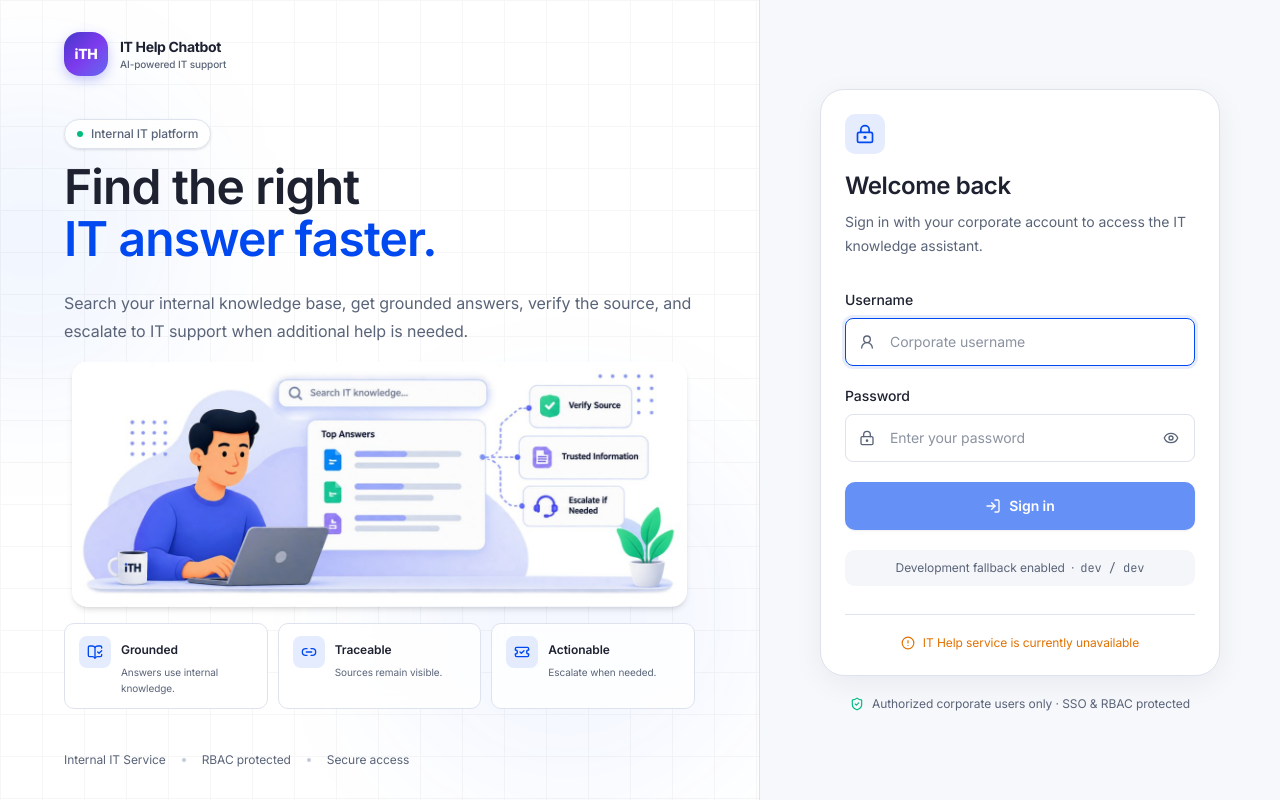
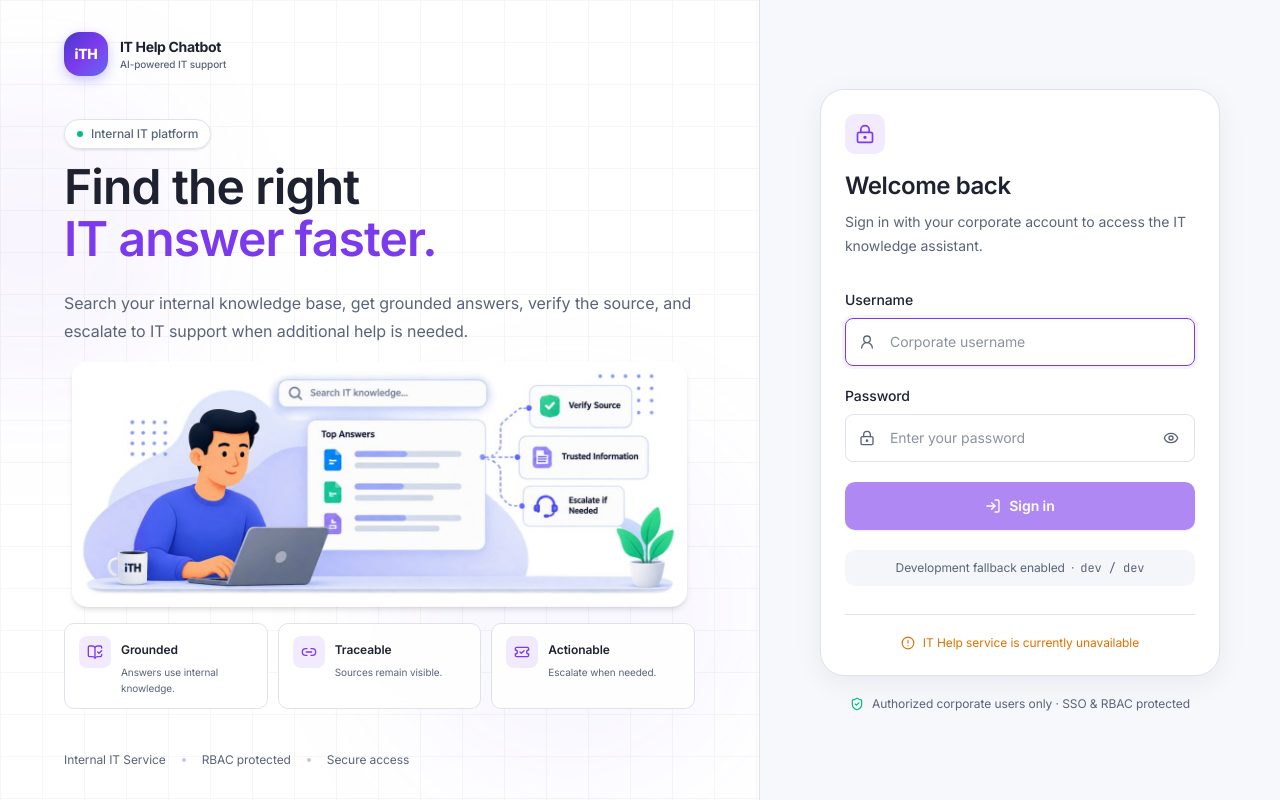
Before and after one commit to AungAung-Drlinuxer/rag-chatbot, a React (Vite) app in the folder desktop/: page / in a window 1280 px wide. Built offline with nearby package versions, Linux system fonts and the light colour scheme; no server answers.

Commit message:
feat(chat): restyle the workspace to the violet reference mockup

```diff
--- a/desktop/src/features/chat/components/SystemStatusPanel.tsx
+++ b/desktop/src/features/chat/components/SystemStatusPanel.tsx
@@ -99,7 +99,7 @@ export default function SystemStatus({ onNavigate }: { onNavigate?: (nav: string
               key={a.label}
               type="button"
               onClick={() => ask(a.prompt)}
-              className="flex items-center gap-2 rounded-lg border border-[var(--border)] px-2.5 py-1.5 text-left text-2xs font-medium text-foreground transition hover:bg-muted focus-visible:outline-none focus-visible:ring-2 focus-visible:ring-[var(--ring)]"
+              className="flex items-center gap-2 rounded-lg border border-slate-200 px-2.5 py-1.5 text-left text-2xs font-medium text-foreground transition hover:border-violet-200 hover:bg-violet-50 focus-visible:outline-none focus-visible:ring-2 focus-visible:ring-[var(--ring)]"
             >
               <a.icon className="size-3 shrink-0 text-muted-foreground" />
               {a.label}
@@ -108,7 +108,7 @@ export default function SystemStatus({ onNavigate }: { onNavigate?: (nav: string
           <button
             type="button"
             onClick={() => onNavigate?.("tickets")}
-            className="flex items-center gap-2 rounded-lg border border-[var(--border)] px-2.5 py-1.5 text-left text-2xs font-medium text-foreground transition hover:bg-muted focus-visible:outline-none focus-visible:ring-2 focus-visible:ring-[var(--ring)]"
+            className="flex items-center gap-2 rounded-lg border border-slate-200 px-2.5 py-1.5 text-left text-2xs font-medium text-foreground transition hover:border-violet-200 hover:bg-violet-50 focus-visible:outline-none focus-visible:ring-2 focus-visible:ring-[var(--ring)]"
           >
             <Plus className="size-3 shrink-0 text-muted-foreground" />
             Create IT Ticket
@@ -116,7 +116,7 @@ export default function SystemStatus({ onNavigate }: { onNavigate?: (nav: string
           <button
             type="button"
             onClick={() => onNavigate?.("tickets")}
-            className="flex items-center gap-2 rounded-lg border border-[var(--border)] px-2.5 py-1.5 text-left text-2xs font-medium text-foreground transition hover:bg-muted focus-visible:outline-none focus-visible:ring-2 focus-visible:ring-[var(--ring)]"
+            className="flex items-center gap-2 rounded-lg border border-slate-200 px-2.5 py-1.5 text-left text-2xs font-medium text-foreground transition hover:border-violet-200 hover:bg-violet-50 focus-visible:outline-none focus-visible:ring-2 focus-visible:ring-[var(--ring)]"
           >
             <Ticket className="size-3 shrink-0 text-muted-foreground" />
             My tickets
--- a/desktop/src/styles.css
+++ b/desktop/src/styles.css
@@ -114,17 +114,17 @@
      accent itself: #0048F0 on white is 6.59:1, so it is safe as a background with white
      text and as text on white.
      --------------------------------------------------------------------------- */
-  --color-blue-50:  #E8EDFB;
-  --color-blue-100: #D0DCF7;
-  --color-blue-200: #A8BCF0;
-  --color-blue-300: #7F9CE9;
-  --color-blue-400: #5C8CFF;
-  --color-blue-500: #2563F5;
-  --color-blue-600: #0048F0;
-  --color-blue-700: #0039C4;
-  --color-blue-800: #002D9C;
-  --color-blue-900: #002177;
-  --color-blue-950: #001A5C;
+  --color-blue-50:  #F5F3FF;
+  --color-blue-100: #EDE9FE;
+  --color-blue-200: #DDD6FE;
+  --color-blue-300: #C4B5FD;
+  --color-blue-400: #A78BFA;
+  --color-blue-500: #8B5CF6;
+  --color-blue-600: #7C3AED;
+  --color-blue-700: #6D28D9;
+  --color-blue-800: #5B21B6;
+  --color-blue-900: #4C1D95;
+  --color-blue-950: #2E1065;
 
   --font: "Inter", "Segoe UI", system-ui, -apple-system, sans-serif;
   --mono: "JetBrains Mono", "Cascadia Code", Consolas, "SF Mono", monospace;
@@ -136,19 +136,19 @@
   --card: #FFFFFF;
   --card-foreground: #12151D;
   --popover: #FFFFFF; --popover-foreground: #12151D;
-  --primary: #0048F0;
+  --primary: #7C3AED;
   --primary-foreground: #FFFFFF;
   --secondary: #EEF1F7;
   --secondary-foreground: #3A4356;
   --muted: #EEF1F7;
   --muted-foreground: #5A6478;
-  --accent: #E8EDFB;
-  --accent-foreground: #0040D8;
+  --accent: #F5F3FF;
+  --accent-foreground: #6D28D9;
   --destructive: #dc2626;
   --destructive-foreground: #ffffff;
   --border: #DDE2EC;
   --input: #DDE2EC;
-  --ring: #0048F0;
+  --ring: #7C3AED;
   /* v0.21.65 — Sidebar vs main panel: two-tone. Sidebar = navy #0A1628,
      main content = soft blue-gray. Professional separation without borders. */
   --sidebar-bg: #0A1628;        /* deep ocean navy sidebar */
@@ -160,16 +160,16 @@
        #0048F0 — two blues on one screen, which is what made the sidebar read as coming
        from a different product. #5C8CFF is the accent lifted for text: #0048F0 is only
        2.77:1 on the navy sidebar, #5C8CFF is 5.79:1. */
-    --sidebar-hover: rgba(0, 72, 240, 0.14);
-    --sidebar-active-bg: rgba(0, 72, 240, 0.22);
-    --sidebar-active-text: #5C8CFF;
+    --sidebar-hover: rgba(124, 58, 237, 0.14);
+    --sidebar-active-bg: rgba(124, 58, 237, 0.22);
+    --sidebar-active-text: #A78BFA;
   --topbar-bg: #FFFFFF;
   --shadow: 0 2px 8px rgb(15 23 42 / .06), 0 1px 2px rgb(15 23 42 / .04);
   --shadow-md: 0 4px 6px rgb(15 23 42 / .06), 0 2px 4px rgb(15 23 42 / .04);
   --shadow-lg: 0 10px 15px rgb(15 23 42 / .06), 0 4px 6px rgb(15 23 42 / .04);
   --shadow-xl: 0 20px 25px rgb(15 23 42 / .08), 0 8px 10px rgb(15 23 42 / .04);
   --bg: var(--background); --surface: var(--card); --surface-2: var(--muted); --text: var(--foreground);
-  --text-muted: var(--muted-foreground); --accent-2: #0048F0; --accent-soft: #E8EDFB;
+  --text-muted: var(--muted-foreground); --accent-2: #7C3AED; --accent-soft: #F5F3FF;
   --ok: #16a34a; --warn: #d97706; --danger: #dc2626;
   --chat-font-size: 14px;
 }
@@ -183,36 +183,36 @@
   --card: #1D2130;
   --card-foreground: #E8EBF2;
   --popover: #222635; --popover-foreground: #E8EBF2;
-  --primary: #0048F0;
+  --primary: #8B5CF6;
   --primary-foreground: #FFFFFF;
   --secondary: #222635;
   --secondary-foreground: #C2C9D8;
   --muted: #222635;
   --muted-foreground: #6782A0;
-  --accent: rgba(0, 72, 240, 0.16);
+  --accent: rgba(124, 58, 237, 0.18);
   /* #0048F0 is only 2.77:1 as TEXT on this canvas, so accent TEXT gets a lighter tone
      while filled buttons keep the mockup's exact blue. */
-  --accent-foreground: #5C8CFF;
+  --accent-foreground: #A78BFA;
   --destructive: #f87171;
   --destructive-foreground: #12151D;
   --border: #2A2F42;
   --input: #2A2F42;
-  --ring: #0048F0;
+  --ring: #8B5CF6;
   /* v0.21.65 — sidebar deeper than main panel (two-tone depth) */
   --sidebar-bg: #050912;         /* deeper than --background #070B14 */
   --sidebar-border: #0F1D33;
   --sidebar-text: #C2C9D8;
   --sidebar-text-muted: #64748B;
-    --sidebar-hover: rgba(0, 72, 240, 0.16);
-    --sidebar-active-bg: rgba(0, 72, 240, 0.26);
-    --sidebar-active-text: #5C8CFF;
+    --sidebar-hover: rgba(124, 58, 237, 0.16);
+    --sidebar-active-bg: rgba(124, 58, 237, 0.26);
+    --sidebar-active-text: #A78BFA;
   --topbar-bg: #1D2130;
   --shadow: 0 1px 2px rgba(0,0,0,.4), 0 1px 3px rgba(0,0,0,.3);
   --shadow-md: 0 4px 6px rgba(0,0,0,.4), 0 2px 4px rgba(0,0,0,.3);
   --shadow-lg: 0 10px 15px rgba(0,0,0,.4), 0 4px 6px rgba(0,0,0,.3);
   --shadow-xl: 0 20px 25px rgba(0,0,0,.5), 0 8px 10px rgba(0,0,0,.3);
   --bg: var(--background); --surface: var(--card); --surface-2: var(--muted); --text: var(--foreground);
-  --text-muted: var(--muted-foreground); --accent-2: #0048F0; --accent-soft: rgba(0, 72, 240, 0.16);
+  --text-muted: var(--muted-foreground); --accent-2: #8B5CF6; --accent-soft: rgba(124, 58, 237, 0.18);
   --ok: #22c55e; --warn: #f59e0b; --danger: #ef4444;
 }
 
@@ -252,7 +252,7 @@ body {
 .brand { display: flex; align-items: center; gap: 10px; }
 .logo {
   width: 30px; height: 30px; border-radius: 8px; display: grid; place-items: center;
-  background: linear-gradient(135deg, #002D9C, #0048F0); color: #fff; font-weight: 800; font-size: 14px;
+  background: linear-gradient(135deg, #5B21B6, #7C3AED); color: #fff; font-weight: 800; font-size: 14px;
 }
 .brand-text { font-weight: 700; font-size: 15px; }
 .sub { font-size: 11px; color: var(--text-muted); font-weight: 400; }
@@ -302,7 +302,7 @@ body {
   width: 32px; height: 32px; border-radius: 8px; flex-shrink: 0; display: grid; place-items: center;
   font-weight: 700; font-size: 11px; margin-top: 4px; user-select: none;
 }
-.avatar.assistant { background: linear-gradient(135deg, #0036B8, #0048F0); color: #fff; box-shadow: 0 4px 10px rgba(0, 72, 240,.25); }
+.avatar.assistant { background: linear-gradient(135deg, #6D28D9, #7C3AED); color: #fff; box-shadow: 0 4px 10px rgba(124, 58, 237,.25); }
 .avatar.user { background: var(--accent-soft); color: var(--primary); border: 1.5px solid color-mix(in srgb, var(--primary) 25%, transparent); }
 [data-theme="dark"] .avatar.user { color: #a5b4fc; }
 .msg { min-width: 0; max-width: min(78%, 680px); display: flex; flex-direction: column; gap: 4px; }
@@ -400,11 +400,11 @@ body {
 
 /* ---- Login ---- */
 .login-shell { display: grid; grid-template-columns: 1.15fr 1fr; height: 100vh; }
-.login-left { background: radial-gradient(1200px 600px at -10% -20%, rgba(0, 72, 240,.28), transparent 60%), radial-gradient(900px 500px at 110% 120%, rgba(14,165,233,.18), transparent 55%), linear-gradient(160deg, #101538 0%, #1e1b4b 45%, #002D9C 100%); color: #eef1ff; padding: 56px 58px; display: flex; flex-direction: column; gap: 26px; }
+.login-left { background: radial-gradient(1200px 600px at -10% -20%, rgba(124, 58, 237,.28), transparent 60%), radial-gradient(900px 500px at 110% 120%, rgba(167, 139, 250,.18), transparent 55%), linear-gradient(160deg, #1E1B4B 0%, #312E81 45%, #5B21B6 100%); color: #eef1ff; padding: 56px 58px; display: flex; flex-direction: column; gap: 26px; }
 .login-brand { display: flex; align-items: center; gap: 12px; }
-.logo-xl { width: 44px; height: 44px; border-radius: 12px; font-size: 17px; background: linear-gradient(135deg, #5C8CFF, #0048F0); box-shadow: 0 8px 22px rgba(0, 72, 240,.45); }
+.logo-xl { width: 44px; height: 44px; border-radius: 12px; font-size: 17px; background: linear-gradient(135deg, #A78BFA, #7C3AED); box-shadow: 0 8px 22px rgba(124, 58, 237,.45); }
 .login-headline { font-size: 38px; line-height: 1.12; font-weight: 800; letter-spacing: -.02em; margin-top: 8px; }
-.grad-text { background: linear-gradient(90deg, #a5b4fc, #67e8f9); -webkit-background-clip: text; background-clip: text; color: transparent; }
+.grad-text { background: linear-gradient(90deg, #C4B5FD, #A78BFA); -webkit-background-clip: text; background-clip: text; color: transparent; }
 .login-feats { list-style: none; display: flex; flex-direction: column; gap: 14px; margin-top: 6px; }
 .login-feats li { display: flex; gap: 14px; align-items: flex-start; }
 .login-feats .ico { width: 36px; height: 36px; border-radius: 10px; background: rgba(255,255,255,.10); border: 1px solid rgba(255,255,255,.15); display: grid; place-items: center; font-size: 17px; }
@@ -414,8 +414,8 @@ body {
 .login-card label { font-size: 11px; font-weight: 700; color: var(--text-muted); text-transform: uppercase; letter-spacing: .06em; margin-top: 8px; }
 .login-card input { padding: 10px 12px; border-radius: 8px; border: 1px solid var(--border); font-family: var(--font); font-size: 14px; background: transparent; color: var(--text); transition: border-color .15s; }
 .login-card input:focus { outline: none; border-color: var(--primary); box-shadow: 0 0 0 3px var(--accent-soft); }
-.btn-login { margin-top: 12px; height: 44px; border-radius: 10px; border: none; cursor: pointer; background: linear-gradient(135deg, #0036B8, #0048F0); color: #fff; font-weight: 700; font-size: 14px; box-shadow: 0 8px 20px rgba(0, 72, 240,.35); transition: transform .12s, box-shadow .12s; }
-.btn-login:hover { filter: brightness(1.07); transform: translateY(-1px); box-shadow: 0 10px 26px rgba(0, 72, 240,.42); }
+.btn-login { margin-top: 12px; height: 44px; border-radius: 10px; border: none; cursor: pointer; background: linear-gradient(135deg, #6D28D9, #7C3AED); color: #fff; font-weight: 700; font-size: 14px; box-shadow: 0 8px 20px rgba(124, 58, 237,.35); transition: transform .12s, box-shadow .12s; }
+.btn-login:hover { filter: brightness(1.07); transform: translateY(-1px); box-shadow: 0 10px 26px rgba(124, 58, 237,.42); }
 .login-err { background: #fef2f2; border: 1px solid #fecaca; color: #b91c1c; font-size: 12px; padding: 8px 11px; border-radius: 8px; }
 @media (max-width: 900px) { .login-shell { grid-template-columns: 1fr; } .login-left { display: none; } }
 
@@ -497,12 +497,12 @@ input:focus, select:focus, textarea:focus { outline: none; border-color: var(--p
 .profile-head { display: flex; align-items: center; gap: 10px; }
 .avatar.user-profile {
   width: 36px; height: 36px; border-radius: 10px; display: grid; place-items: center;
-  background: linear-gradient(135deg, #0036B8, #0048F0); color: #fff;
-  font-weight: 700; font-size: 13px; box-shadow: 0 4px 12px rgba(0, 72, 240,.3);
+  background: linear-gradient(135deg, #6D28D9, #7C3AED); color: #fff;
+  font-weight: 700; font-size: 13px; box-shadow: 0 4px 12px rgba(124, 58, 237,.3);
   flex-shrink: 0;
 }
 [data-theme="dark"] .avatar.user-profile {
-  background: linear-gradient(135deg, #0048F0, #5C8CFF);
+  background: linear-gradient(135deg, #7C3AED, #A78BFA);
 }
 .profile-info { min-width: 0; flex: 1; }
 .profile-info .name { font-size: 13px; font-weight: 600; white-space: nowrap; overflow: hidden; text-overflow: ellipsis; }
@@ -587,21 +587,21 @@ input:focus, select:focus, textarea:focus { outline: none; border-color: var(--p
   --card-foreground: #12151D;
   --popover: #FFFFFF;
   --popover-foreground: #12151D;
-  --primary: #0048F0;
+  --primary: #7C3AED;
   --primary-foreground: #FFFFFF;
   --secondary: #EEF1F7;
   --secondary-foreground: #3A4356;
   --muted: #EEF1F7;
   --muted-foreground: #5A6478;
-  --accent: #E8EDFB;
-  --accent-foreground: #0040D8;
-  --accent-soft: #E8EDFB;
-  --accent-2: #0048F0;
+  --accent: #F5F3FF;
+  --accent-foreground: #6D28D9;
+  --accent-soft: #F5F3FF;
+  --accent-2: #7C3AED;
   --destructive: #dc2626;
   --destructive-foreground: #FFFFFF;
   --border: #DDE2EC;
   --input: #DDE2EC;
-  --ring: #0048F0;
+  --ring: #7C3AED;
   --shadow: 0 1px 2px rgb(18 21 29 / .05), 0 2px 8px rgb(18 21 29 / .05);
   --shadow-md: 0 2px 4px rgb(18 21 29 / .06), 0 8px 24px rgb(18 21 29 / .06);
   --shadow-lg: 0 4px 6px rgb(18 21 29 / .06), 0 16px 40px rgb(18 21 29 / .07);
@@ -620,21 +620,21 @@ input:focus, select:focus, textarea:focus { outline: none; border-color: var(--p
   --card-foreground: #E8EBF2;
   --popover: #222635;
   --popover-foreground: #E8EBF2;
-  --primary: #0048F0;
+  --primary: #8B5CF6;
   --primary-foreground: #FFFFFF;
   --secondary: #222635;
   --secondary-foreground: #C2C9D8;
   --muted: #222635;
   --muted-foreground: #6782A0;
-  --accent: rgba(0, 72, 240, .16);
-  --accent-foreground: #5C8CFF;
-  --accent-soft: rgba(0, 72, 240, .16);
-  --accent-2: #0048F0;
+  --accent: rgba(124, 58, 237, .18);
+  --accent-foreground: #A78BFA;
+  --accent-soft: rgba(124, 58, 237, .18);
+  --accent-2: #8B5CF6;
   --destructive: #f87171;
   --destructive-foreground: #12151D;
   --border: #2A2F42;
   --input: #2A2F42;
-  --ring: #0048F0;
+  --ring: #8B5CF6;
   --shadow: 0 1px 2px rgba(0,0,0,.45), 0 2px 8px rgba(0,0,0,.35);
   --shadow-md: 0 2px 4px rgba(0,0,0,.45), 0 8px 24px rgba(0,0,0,.4);
   --shadow-lg: 0 4px 6px rgba(0,0,0,.5), 0 16px 40px rgba(0,0,0,.45);
@@ -666,8 +666,8 @@ code, pre, .mono { font-family: var(--mono); }
 .brand .logo {
   width: 32px; height: 32px; border-radius: 9px;
   font-weight: 800; font-size: 14px;
-  background: linear-gradient(135deg, #0036B8 0%, #0036B8 50%, #0048F0 100%);
-  box-shadow: 0 4px 12px rgba(0, 72, 240,.35), inset 0 1px 0 rgba(255,255,255,.18);
+  background: linear-gradient(135deg, #6D28D9 0%, #6D28D9 50%, #7C3AED 100%);
+  box-shadow: 0 4px 12px rgba(124, 58, 237,.35), inset 0 1px 0 rgba(255,255,255,.18);
 }
 .brand-text { font-weight: 700; font-size: 14.5px; letter-spacing: -.01em; }
 .brand-text + .sub { font-size: 10.5px; color: var(--text-muted); margin-top: 1px; letter-spacing: .02em; text-transform: uppercase; font-weight: 500; }
@@ -679,8 +679,8 @@ code, pre, .mono { font-family: var(--mono); }
 /* Avatar gradient (assistant + user) */
 .avatar.assistant {
   width: 34px; height: 34px; border-radius: 10px;
-  background: linear-gradient(135deg, #0036B8 0%, #0048F0 100%);
-  box-shadow: 0 4px 12px rgba(0, 72, 240,.35);
+  background: linear-gradient(135deg, #6D28D9 0%, #7C3AED 100%);
+  box-shadow: 0 4px 12px rgba(124, 58, 237,.35);
   font-size: 11px; font-weight: 700;
 }
 .avatar.user { width: 34px; height: 34px; border-radius: 10px; background: var(--accent-soft); border: 1.5px solid color-mix(in srgb, var(--primary) 30%, transparent); font-size: 11px; font-weight: 700; }
```
Also changed, not shown: desktop/src/components/PageSidebar.tsx (+34 -31 lines).
